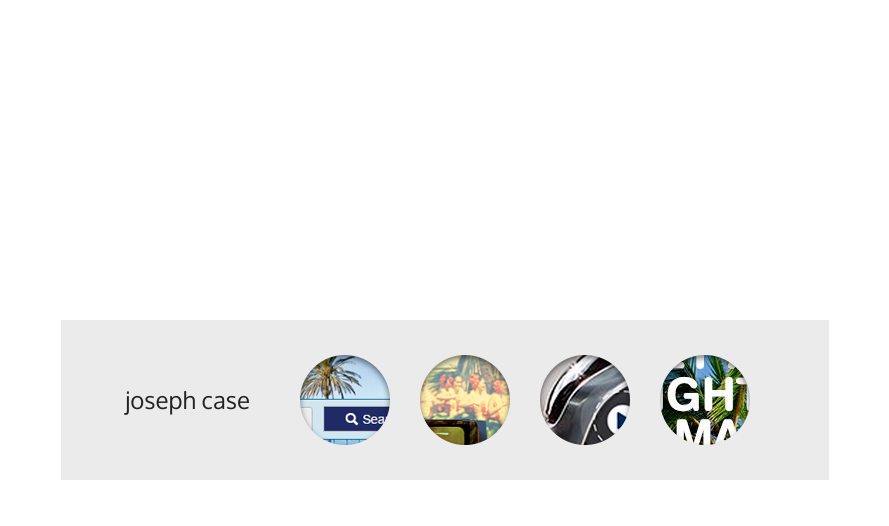
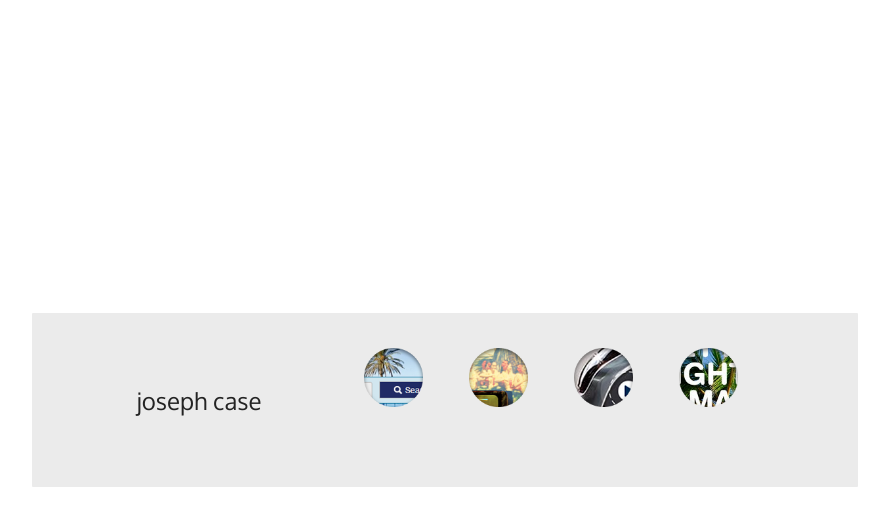
Before and after one commit to JosephCase/josephcase, a PHP site: page / in a window 1280 px wide. Shown: the top 526 px of the page, without its empty margins (195-1084 px from the left). Run offline with PHP 8.4, Linux system fonts and the light colour scheme.

Commit message:
new design with margins

```diff
--- a/js/Page.js
+++ b/js/Page.js
@@ -17,7 +17,10 @@ function Page() {
 	function openHeader(section) {
 		console.log("openHeader");
 		 $("body.initial").removeClass("initial");
-		 onTransitionEnd($("header")[0], function() {console.log("transition finished")}, section);
+		 setTimeout(function() {
+		 	show(section);
+		 }, 1200);
+		 // onTransitionEnd($("header")[0], function() {console.log("transition finished")}, section);
 	}
 
 	function show(section) {
--- a/style.css
+++ b/style.css
@@ -4,54 +4,58 @@ body {
   line-height: 1.2;
     color: #232323;
 }
+* {
+	border-radius: 1px;
+}
 h1 {
     font-size: 3vh;
 }
 header {
+    position: absolute;
+    width: 97.6vw;
+    height: 17vh;
 	z-index: 10;
-    position: absolute;
-	height: 15vh;
-	/*height: 120px;*/
-	padding: 0 8vh;
+	padding: 0 8.2vw;
 	background-color: #ebebeb;
 	overflow: hidden;
-	width: 100%;
     box-sizing: border-box;
-    top: 0;
-    left: 0;
+    top: 2.4vh;
+    left: 1.2vw;
     transition: all 0.6s, width 0.6s 0.6s, left 0.6s 0.6s;
 }
 body.initial header {
-	width: 60%;
-    height: 20vh;
+	width: 64.6vw;
+    height: 21.8vh;
     padding-top: 2.5vh;
-    top: 40vh;
-    left: 20%;
+    top: 39.1vh;
+    left: 17.7vw;
 }
 header h1{
 	    float: left;
     /*vertical-align: middle;*/
     height: 100%;
-    line-height: 15vh;
+    line-height: 17vh;
 }
 header div{
 	position: relative;
 	float: right;
 	height: 100%;
-	width: 15vh;
-	height: 22.5vh;
+	width: 7vw;
+	margin-left: 1.2vw;
+	height: 100%;
 	cursor: pointer;
 	top: 0;
 	transition: top 0.5s;
+	padding: 1.2vw;
+	box-sizing: border-box;
 }
 header div:hover,
 header div.active  {
-	top: -7.5vh;
+	top: -3.5vw;
 }
 header div img{
 	display: block;
-	width: 75%;
-	margin: 12.5%;
+	width: 100%;
 	margin-bottom: 20%;
 }
 header div h5{
```
Also changed, not shown: other parts of style.css (+16 -14 lines).
